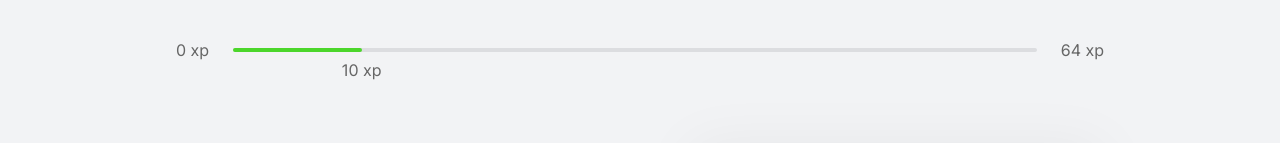
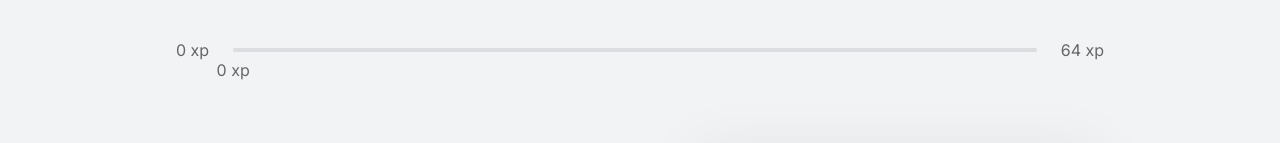
Before and after one commit to mateussatoh/move-it, a Next.js app: page / in a window 1280 px wide. Shown: the top 143 px of the page. Built offline with nearby package versions, Linux system fonts and the light colour scheme.

Commit message:
add: cookies data

```diff
--- a/package.json
+++ b/package.json
@@ -8,11 +8,13 @@
     "start": "next start"
   },
   "dependencies": {
+    "js-cookie": "^2.2.1",
     "next": "10.0.7",
     "react": "17.0.1",
     "react-dom": "17.0.1"
   },
   "devDependencies": {
+    "@types/js-cookie": "^2.2.6",
     "@types/node": "^14.14.31",
     "@types/react": "^17.0.2",
     "typescript": "^4.1.5"
--- a/src/contexts/ChallengesContext.tsx
+++ b/src/contexts/ChallengesContext.tsx
@@ -1,9 +1,14 @@
 import { createContext, useState, ReactNode, useEffect } from "react";
+
+import Cookies from "js-cookie";
 
 import challenges from "../../challenges.json";
 
 interface ChallengesProviderProps {
   children: ReactNode;
+  level: number;
+  experience: number;
+  completedChallenges: number;
 }
 
 interface ChallengesContextData {
@@ -24,10 +29,15 @@ interface ChallengesContextData {
 
 export const ChallengesContext = createContext({} as ChallengesContextData);
 
-export function ChallengesProvider({ children }: ChallengesProviderProps) {
-  const [level, setLevel] = useState(1);
-  const [experience, setExperience] = useState(10);
-  const [completedChallenges, setCompletedChallenges] = useState(0);
+export function ChallengesProvider({
+  children,
+  ...cookies
+}: ChallengesProviderProps) {
+  const [level, setLevel] = useState(cookies.level ?? 1);
+  const [experience, setExperience] = useState(cookies.experience ?? 0);
+  const [completedChallenges, setCompletedChallenges] = useState(
+    cookies.completedChallenges ?? 0
+  );
   const [activeChallenge, setActiveChallenge] = useState(null);
 
   const experienceToNextLevel = Math.pow((level + 1) * 4, 2);
@@ -35,6 +45,12 @@ export function ChallengesProvider({ children }: ChallengesProviderProps) {
   useEffect(() => {
     Notification.requestPermission();
   }, []);
+
+  useEffect(() => {
+    Cookies.set("level", String(level));
+    Cookies.set("experience", String(experience));
+    Cookies.set("completedChallenges", String(completedChallenges));
+  }, [level, experience, completedChallenges]);
 
   function levelUp() {
     setLevel(level + 1);
--- a/src/pages/_app.tsx
+++ b/src/pages/_app.tsx
@@ -1,16 +1,7 @@
 import "../styles/global.css";
 
-import {
-  ChallengesContext,
-  ChallengesProvider,
-} from "../contexts/ChallengesContext";
-
 function MyApp({ Component, pageProps }) {
-  return (
-    <ChallengesProvider>
-      <Component {...pageProps} />;
-    </ChallengesProvider>
-  );
+  return <Component {...pageProps} />;
 }
 
 export default MyApp;
--- a/src/pages/index.tsx
+++ b/src/pages/index.tsx
@@ -1,4 +1,5 @@
 import Head from "next/head";
+import { GetServerSideProps } from "next";
 
 import { ExperienceBar } from "../components/ExperienceBar";
 import { Profile } from "../components/Profile";
@@ -8,9 +9,21 @@ import { ChallengeBox } from "../components/ChallengeBox";
 
 import styles from "../styles/pages/Home.module.css";
 import { CountdownProvider } from "../contexts/CountdownContext";
+import { ChallengesProvider } from "../contexts/ChallengesContext";
 
-export default function Home() {
+interface HomeProps {
+  level: number;
+  experience: number;
+  completedChallenges: number;
+}
+
+export default function Home(props: HomeProps) {
   return (
+    <ChallengesProvider
+      level={props.level}
+      experience={props.experience}
+      completedChallenges={props.completedChallenges}
+    >
       <div className={styles.container}>
         <Head>
           <title>Início | move.it</title>
@@ -29,5 +42,18 @@ export default function Home() {
           </section>
         </CountdownProvider>
       </div>
+    </ChallengesProvider>
   );
 }
+
+export const getServerSideProps: GetServerSideProps = async (context) => {
+  const cookies = context.req.cookies;
+  const { level, experience, completedChallenges } = cookies;
+  return {
+    props: {
+      level: Number(level),
+      experience: Number(experience),
+      completedChallenges: Number(completedChallenges),
+    },
+  };
+};
```
Also changed, not shown: 1 other file (tests, documents, lock files or other folders). Lines whose indentation alone changed are shown as unchanged.
